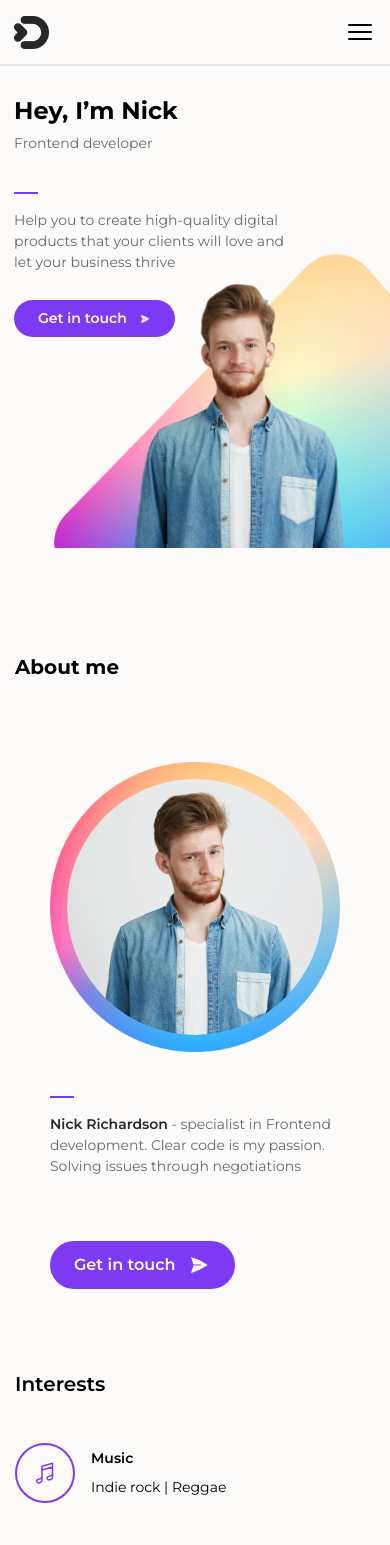
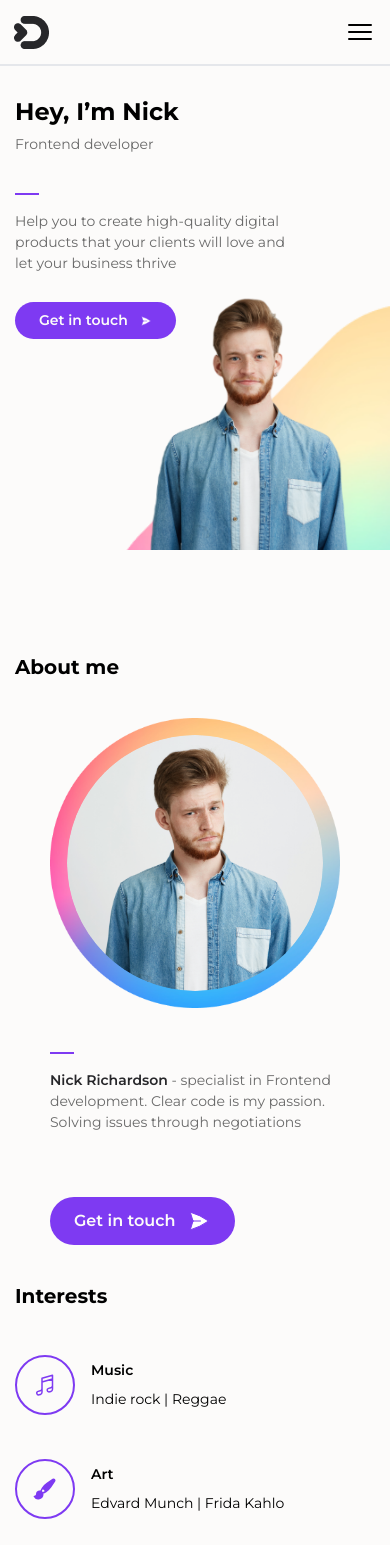
Before and after one commit to pospyra/project-1, a Next.js app: page / in a window 390 px wide. Shown: the top 1545 px of the page. Built offline with nearby package versions, Linux system fonts and the light colour scheme.

Commit message:
Refactor code style

```diff
--- a/src/app/layout.tsx
+++ b/src/app/layout.tsx
@@ -5,7 +5,7 @@ import "./globals.css";
 const inter = Inter({ subsets: ["latin"] });
 
 export const metadata: Metadata = {
-  title: "Create Next App",
+  title: "Project 1",
   description: "Generated by create next app",
 };
 
--- a/src/app/page.tsx
+++ b/src/app/page.tsx
@@ -1,7 +1,8 @@
-import { Header, Button, Footer } from "@/ui";
+import { Header } from "@/ui/organisms/Header";
 import { About } from "@/ui/organisms/About";
 import { GetInTouch } from "@/ui/organisms/GetInTouch";
 import { MainBlock } from "@/ui/organisms/MainBlock";
+import { Footer } from "@/ui/organisms/Footer";
 
 export default function Home() {
   return (
--- a/src/ui/atoms/Typography/typography.css
+++ b/src/ui/atoms/Typography/typography.css
@@ -2,56 +2,42 @@
 
 :root {
     --font-family-montserrat: 'Montserrat', sans-serif;
-    --h1-font-size: 60px;
-    --h1-font-weight: 700;
-    --h2-font-size: 32px;
-    --h2-font-weight: 700;
-    --h3-font-size: 24px;
-    --h3-font-weight: 600;
-    --subtitle-font-size: 20px;
-    --subtitle-font-weight: 600;
-    --subtitle2-font-size: 16px;
-    --subtitle2-font-weight: 600;
-    /* --body-font-size: 20px; */
-    --body-font-weight: 400;
+    --font-weight-bold: 700;
+    --font-weight-semibold: 600;
+    --font-weight-normal: 400;
 }
 
 h1 {
     font-family: var(--font-family-montserrat);
-    font-weight: var(--h1-font-weight);
+    font-weight: var(--font-weight-bold);
 }
 
 h2 {
     font-family: var(--font-family-montserrat);
-    font-weight: var(--h2-font-weight);
+    font-weight: var(--font-weight-bold);
 }
 
 h3 {
     font-family: var(--font-family-montserrat);
-    font-weight: var(--h3-font-weight);
+    font-weight: var(--font-weight-bold);
 }
 
 .subtitle {
     font-family: var(--font-family-montserrat);
-    font-weight: var(--subtitle-font-weight);
+    font-weight: var(--font-weight-semibold);
 }
 
 .subtitle-2 {
     font-family: var(--font-family-montserrat);
-    font-weight: var(--subtitle2-font-weight);
+    font-weight: var(--font-weight-semibold);
 }
 
 .body-text {
     font-family: var(--font-family-montserrat);
-    font-weight: var(--body-font-weight);
+    font-weight: var(--font-weight-normal);
 }
 
 .body-text-2 {
     font-family: var(--font-family-montserrat);
-    font-weight: var(--body-font-weight);
+    font-weight: var(--font-weight-normal);
 }
-
-.m-body-text{
-    font-family: var(--font-family-montserrat);
-    font-weight: 400;
-}
--- a/src/ui/organisms/About/About.tsx
+++ b/src/ui/organisms/About/About.tsx
@@ -17,11 +17,9 @@ interface AboutProps {
 export const About = ({ className }: AboutProps) => {
   return (
     <div className="relative lg:px-20 md:px-[39px] lg:mb-[100px] sm:px-[39px] px-[15px] md:mb-[80px]">
-      <div className="" >
-        <div className=' grid gap-[80px]'>
-          <h2 className='text-xl sm:text-4xl'>About me</h2>
-
-          <div className="grid sm:flex w-full justify-center sm:justify-between items-center lg:gap-40 gap-[44px]">
+      <div>
+        <h2 className='text-xl mb-[36px] sm:text-4xl sm:mb-[80px] '>About me</h2>
+        <div className="grid sm:flex w-full items-center justify-center sm:justify-between lg:gap-40 gap-[44px] lg:mb-[80px] md:mb-[60px] mb-[36px]">
           <div className={`${styles.background}`}>
             <div className={`${styles.container}`}>
               <Image src={backgroundImage} alt="Background Avatar" className={`${styles.outerAvatar} `} />
@@ -30,7 +28,6 @@ export const About = ({ className }: AboutProps) => {
               </div>
             </div>
           </div>
-
           <div >
             <div className='grid gap-4 max-w-[290px] mb-16 lg:max-w-[537px] md:max-w-[380px]'>
               <div className="h-0.5 bg-lavender w-6"></div>
@@ -46,8 +43,7 @@ export const About = ({ className }: AboutProps) => {
             </Button>
           </div>
         </div>
-
-          <div className={`${styles.information} lg:flex grid gap-[48px] items-start lg:gap-[217px] sm:gap-[80px] `}>
+        <div className={`${styles.information} grid gap-[48px] items-start lg:flex lg:gap-[217px] sm:gap-[80px] `}>
           <div className={`${styles.interests} grid gap-11`}>
             <h3 className='text-xl md:text-2xl'>Interests</h3>
             <div className={`${styles['interests-element']}`}>
@@ -67,7 +63,6 @@ export const About = ({ className }: AboutProps) => {
                   <svg xmlns="http://www.w3.org/2000/svg" color="#7E3AF2" fill="#7E3AF2" viewBox="0 0 24 24" strokeWidth={1.5} stroke="currentColor" className="w-6 h-6">
                     <path strokeLinecap="round" strokeLinejoin="round" d="M9.53 16.122a3 3 0 0 0-5.78 1.128 2.25 2.25 0 0 1-2.4 2.245 4.5 4.5 0 0 0 8.4-2.245c0-.399-.078-.78-.22-1.128Zm0 0a15.998 15.998 0 0 0 3.388-1.62m-5.043-.025a15.994 15.994 0 0 1 1.622-3.395m3.42 3.42a15.995 15.995 0 0 0 4.764-4.648l3.876-5.814a1.151 1.151 0 0 0-1.597-1.597L14.146 6.32a15.996 15.996 0 0 0-4.649 4.763m3.42 3.42a6.776 6.776 0 0 0-3.42-3.42" />
                   </svg>
-
                 )}
                 title="Art"
                 description="Edvard Munch | Frida Kahlo"
@@ -79,7 +74,6 @@ export const About = ({ className }: AboutProps) => {
                   <svg xmlns="http://www.w3.org/2000/svg" color="#7E3AF2" fill="#7E3AF2" viewBox="0 0 24 24" strokeWidth={1.5} stroke="currentColor" className="w-6 h-6">
                     <path strokeLinecap="round" strokeLinejoin="round" d="m2.25 15.75 5.159-5.159a2.25 2.25 0 0 1 3.182 0l5.159 5.159m-1.5-1.5 1.409-1.409a2.25 2.25 0 0 1 3.182 0l2.909 2.909m-18 3.75h16.5a1.5 1.5 0 0 0 1.5-1.5V6a1.5 1.5 0 0 0-1.5-1.5H3.75A1.5 1.5 0 0 0 2.25 6v12a1.5 1.5 0 0 0 1.5 1.5Zm10.5-11.25h.008v.008h-.008V8.25Zm.375 0a.375.375 0 1 1-.75 0 .375.375 0 0 1 .75 0Z" />
                   </svg>
-
                 )}
                 title="Photography"
                 description="Portraits"
@@ -95,14 +89,12 @@ export const About = ({ className }: AboutProps) => {
                 position="Middle Frontend developer"
                 company="Ozon"
               />
-
               <ExperienceElement
                 className='border-b '
                 date="2006 - 2007"
                 position="Frontend development courses"
                 company="Stepik"
               />
-
               <ExperienceElement
                 date="2000 - 2005"
                 position="Frontend developer"
@@ -113,6 +105,5 @@ export const About = ({ className }: AboutProps) => {
         </div>
       </div>
     </div>
-    </div>
   );
 }
--- a/src/ui/organisms/Footer/Footer.tsx
+++ b/src/ui/organisms/Footer/Footer.tsx
@@ -6,11 +6,9 @@ interface FooterProps {
 
 export const Footer = ({className}: FooterProps) => {
   return (
-    <div className={`bg-white py-4  max-w-screen-xl mx-auto ${className}`}>
+    <div className={`bg-white py-4 max-w-screen-xl mx-auto px-[15px] sm:px-[85px] ${className}`}>
       <div className="container mx-auto">
-        <div className="flex justify-between px-[15px] sm:px-[85px]">
           <p className='body-text text-sm sm:text-xl'>&copy; 2022 JetRuby. All Rights Reserved</p>
-        </div>
       </div>
     </div>
   );
--- a/src/ui/organisms/GetInTouch/GetInTouch.module.css
+++ b/src/ui/organisms/GetInTouch/GetInTouch.module.css
@@ -1,6 +1,9 @@
+.form-wrap{
+  @apply lg:w-[764px] rounded-2xl lg:p-12 md:p-[32px] sm:p-[32px] p-[16px];
+}
 
 @media (max-width: 425px) {
   .form-wrap{
-    max-width: 300px;
+    @apply max-w-[300px];
   }
 }
--- a/src/ui/organisms/GetInTouch/GetInTouch.tsx
+++ b/src/ui/organisms/GetInTouch/GetInTouch.tsx
@@ -11,10 +11,10 @@ interface AboutProps {
 export const GetInTouch = ({ className }: AboutProps) => {
   return (
     <div className="relative flex h-[708px] justify-center items-center bg-getInTouchBg">
-      <div className={`${styles['form-wrap']} bg-white lg:w-[764px]  rounded-2xl lg:p-12 md:p-[32px] sm:p-[32px] p-[16px] " `}>
+      <div className={`${styles['form-wrap']} bg-white`}>
         <h1 className=' mb-12 text-xl sm:text-4xl'>Let’s discuss your project</h1>
         <div className="form grid gap-9  ">
-          <div className='person-info grid gap-[24px] md:flex justify-between'>
+          <div className='grid sm:flex gap-[24px] justify-between'>
             <Input
               placeholder="Name Surname"
               title='Your full name'
--- a/src/ui/organisms/Header/Header.module.css
+++ b/src/ui/organisms/Header/Header.module.css
@@ -1,3 +1,3 @@
 .link {
-    @apply  hover:text-lavender text-greydark
+    @apply  hover:text-lavender text-greydark text-base;
   }
--- a/src/ui/organisms/Header/Header.tsx
+++ b/src/ui/organisms/Header/Header.tsx
@@ -10,7 +10,7 @@ export const Header = () => {
         <div className="flex items-center">
           <Image src={Logo} alt="Logo" width={35} />
         </div>
-        <nav className="sm:flex hidden items-end items-center justify-end gap-6">
+        <nav className="hidden sm:flex items-end items-center justify-end gap-6">
           <a href="/" className={`${styles.link} subtitle-2`}>Main</a>
           <a href="/about" className={`${styles.link} subtitle-2`}>About</a>
           <a href="/get" className={`${styles.link} subtitle-2`}>Get in touch </a>
@@ -19,7 +19,6 @@ export const Header = () => {
           <svg xmlns="http://www.w3.org/2000/svg" fill="none" viewBox="0 0 24 24" strokeWidth={1.5} stroke="currentColor" className="w-8 h-8">
             <path strokeLinecap="round" strokeLinejoin="round" d="M3.75 6.75h16.5M3.75 12h16.5m-16.5 5.25h16.5" />
           </svg>
-
         </div>
       </header>
       <div className="h-0.5 bg-greysilver w-full"></div>
--- a/src/ui/organisms/MainBlock/MainBlock.module.css
+++ b/src/ui/organisms/MainBlock/MainBlock.module.css
@@ -1,10 +1,11 @@
 
 .background {
-  @apply absolute inset-0 bg-cover px-0;
+  @apply absolute inset-0 bg-cover px-0 max-h-[700px];
   top: 62px;
   left: -31px;
-  max-height: 700px;
   overflow: hidden;
+  background-image: url('../../../assets/images/background.png');
+
 }
 
 .avatar {
@@ -42,13 +43,14 @@
 
   .background {
     position: absolute;
-    top: 51px;
-    left: 40px;
+    top: 42px;
+    left: -12px;
+    background-image: url('../../../assets/images/background-mobile.png');
   }
 
   .avatar {
-    top: 9px;
-    left: -81px;
+    top: 32px;
+    left: -4px;
     bottom: -35px;
     background-size: cover;
   }
--- a/src/ui/organisms/MainBlock/MainBlock.tsx
+++ b/src/ui/organisms/MainBlock/MainBlock.tsx
@@ -6,16 +6,16 @@ import '../../atoms/Typography/typography.css';
 
 export const MainBlock = () => {
   return (
-    <div className={`${styles['block-wrap']} responsive flex pl-3.5 lg:pl-20 md:pl-10 sm:pl-3.5`}>
-      <div className=" pt-[27px] lg:pt-40 md:pt-11 sm:pt-[27px]">
-        <div className=" md:w-[420px] w-[290px] ">
-          <div className="grid gap-1 mb-[38px] lg:mb-[96px] md:mb-[36px] sm:mb-[38px]">
+    <div className={`${styles['block-wrap']} responsive flex pl-3.5 lg:pl-20 md:pl-10 sm:pl-10 pl-[15px]`}>
+      <div className="pt-7 lg:pt-40 md:pt-11 sm:pt-7">
+        <div className="w-[290px] md:w-[420px]">
+          <div className="grid gap-1 mb-[38px] lg:mb-24 md:mb-9 sm:mb-[38px]">
             <h1 className='text-2xl md:text-6xl'>Hey, I’m Nick</h1>
-            <p className="body-text text-sm text-greydark sm:text-xl ">Frontend developer</p>
+            <p className="body-text text-sm text-greydark sm:text-xl">Frontend developer</p>
           </div>
-          <div className="grid gap-4 lg:gap-6 lg:mb-16 md:gap-4 md:mb-11 mb-[27px] sm:gap-6">
+          <div className="grid gap-4 mb-7 lg:gap-6 lg:mb-16 md:gap-4 md:mb-11 sm:gap-6 ">
             <div className="h-0.5 bg-lavender w-6"></div>
-            <p className="body-text text-sm sm:text-xl text-greydark max-w-[420px]">
+            <p className="body-text text-sm text-greydark max-w-[420px] sm:text-xl">
               Help you to create high-quality digital products that your clients will love and let your business thrive
             </p>
           </div>
@@ -27,8 +27,8 @@ export const MainBlock = () => {
           </Button>
         </div>
       </div>
-      <div className={`${styles['background-wrap']} relative w-full lg:w-[1070px] lg:h-[864px] md:w-[681px] md:h-[540px] h-[345px] w-[537px]`}>
-        <div className={`${styles.background} bg-gradient `}>
+      <div className={`${styles['background-wrap']} relative w-full lg:w-[1070px] lg:h-[864px] sm:w-[681px] sm:h-[540px] h-[345px] w-[537px] `}>
+        <div className={`${styles.background} `}>
           <div className={`${styles.avatar}`}>
           </div>
         </div>
--- a/tailwind.config.ts
+++ b/tailwind.config.ts
@@ -32,10 +32,7 @@ const config: Config = {
 
       },
       backgroundImage: {
-        gradient: "url('../assets/images/background.png')",
-        "eclipsegradient": "url('../assets/images/ellipse-background.png')",
         "getInTouchBg": "url('../assets/images/GetInTouchBackground.png')",
-
         "gradient-radial": "radial-gradient(var(--tw-gradient-stops))",
         "gradient-conic": "conic-gradient(from 180deg at 50% 50%, var(--tw-gradient-stops))",
       },
```
Lines whose indentation alone changed are shown as unchanged.
